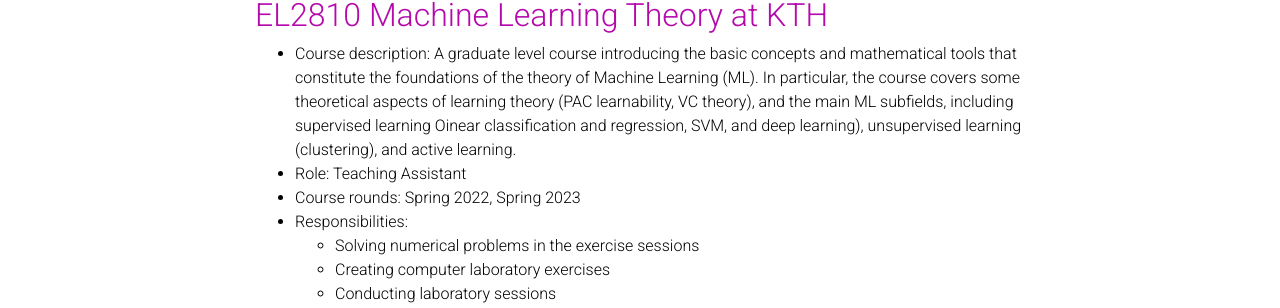
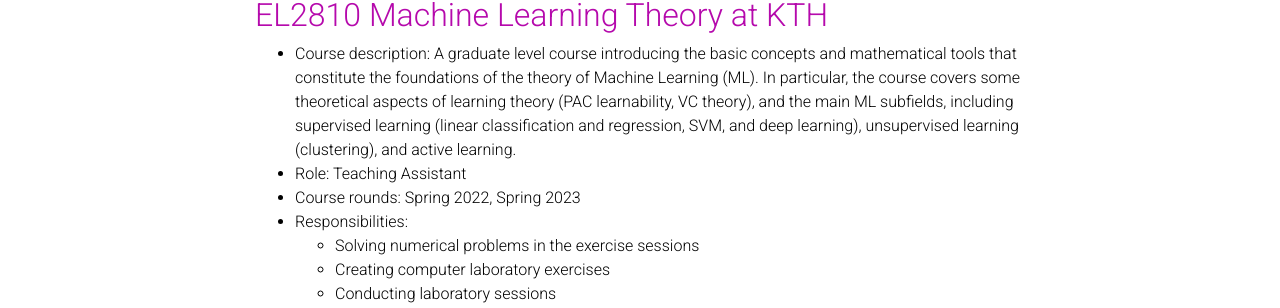
Before and after one commit to Braghadeeshln/Braghadeeshln.github.io, a Jekyll site: the page built from _pages/teaching.md, in a window 1280 px wide. Shown: the part 189-497 px from the top of the page. Built offline with Jekyll 4.4.1, drawn with Linux system fonts in a browser that asks for light colours; comment, search, counter and statistics services are not loaded; a style sheet for code colours, icons or effects is not loaded.

Commit message:
added publications, teaching

```diff
--- a/_pages/teaching.md
+++ b/_pages/teaching.md
@@ -8,7 +8,7 @@
 
 
 ## [EL2810 Machine Learning Theory at KTH](https://www.kth.se/student/kurser/kurs/EL2810?l=en)
- - Course description: A graduate level course introducing the basic concepts and mathematical tools that constitute the foundations of the theory of Machine Learning (ML). In particular, the course covers some theoretical aspects of learning theory (PAC learnability, VC theory), and the main ML subfields, including supervised learning Oinear classification and regression, SVM, and deep learning), unsupervised learning (clustering), and active learning.
+ - Course description: A graduate level course introducing the basic concepts and mathematical tools that constitute the foundations of the theory of Machine Learning (ML). In particular, the course covers some theoretical aspects of learning theory (PAC learnability, VC theory), and the main ML subfields, including supervised learning (linear classification and regression, SVM, and deep learning), unsupervised learning (clustering), and active learning.
  - Role: Teaching Assistant
  - Course rounds: Spring 2022, Spring 2023
  - Responsibilities:
```
